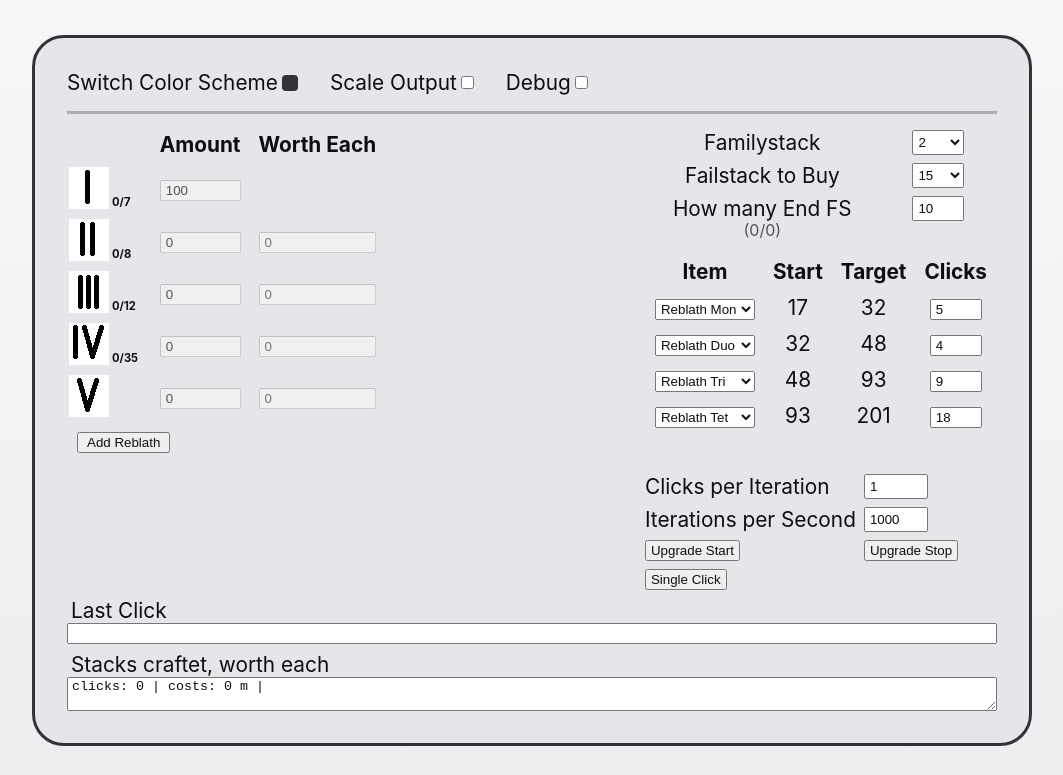
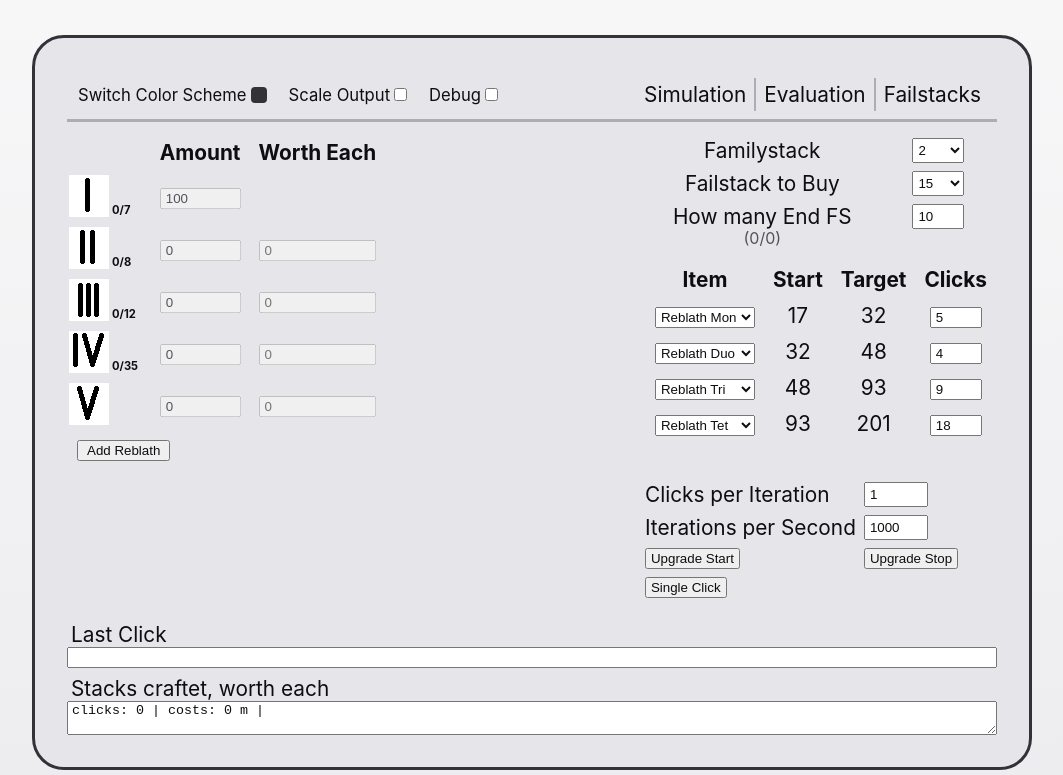
Before and after one commit to D4ycore/BdoEnchantmentSimulator, a website with bundled scripts: page public/index.html in a window 1280 px wide. Shown: the top 775 px of the page, without its empty margins (108-1171 px from the left). Built offline with nearby package versions, Linux system fonts and the light colour scheme.

Commit message:
added nav bar

```diff
--- a/public/index.html
+++ b/public/index.html
@@ -8,7 +8,7 @@
 		<title>BDO Simulator</title>
 	</head>
 	<body>
-		<div class="app">
+		<div id="simulation" class="app">
 			<div id="header">
 				<div class="option">
 					<label for="bColorScheme">Switch Color Scheme</label>
@@ -22,6 +22,11 @@
 					<label for="cbShowDebug">Debug</label>
 					<input type="checkbox" id="cbShowDebug" title="Show Debugging Logs" />
 				</div>
+				<nav>
+					<a href="#simulation">Simulation</a>
+					<a href="#evaluation">Evaluation</a>
+					<a href="#failstacks">Failstacks</a>
+				</nav>
 			</div>
 			<div class="content">
 				<table id="enchantment_items" aria-label="Enchantment Items">
@@ -172,14 +177,14 @@
 				<textarea type="text" id="iStacksCrafted"></textarea>
 			</div>
 		</div>
-		<div class="app">
+		<div id="evaluation" class="app">
 			<div class="grid-list-wrapper">
-				<div id="evaluation" class="grid-list"></div>
+				<div class="grid-list"></div>
 			</div>
 		</div>
-		<div class="app">
+		<div id="failstacks" class="app">
 			<div class="grid-list-wrapper">
-				<div id="failstacks" class="grid-list"></div>
+				<div class="grid-list"></div>
 			</div>
 		</div>
 		<script type="module" src="index.js"></script>
--- a/public/index.js
+++ b/public/index.js
@@ -76,3 +76,23 @@ function initAutoWidth() {
     }
 }
 initAutoWidth();
+function initStickyHeader() {
+    const header = document.getElementById('header');
+    if (!header)
+        return;
+    let sticky;
+    let isSticky = false;
+    window.onscroll = () => {
+        if (!isSticky)
+            sticky = header.offsetTop;
+        if (window.scrollY > sticky) {
+            header.classList.add('fixed-header');
+            isSticky = true;
+        }
+        else {
+            header.classList.remove('fixed-header');
+            isSticky = false;
+        }
+    };
+}
+initStickyHeader();
--- a/public/style.css
+++ b/public/style.css
@@ -219,6 +219,7 @@
 	--font-base: 'Inter', 'Roobert', 'Helvetica Neue', Helvetica, Arial, sans-serif;
 	--font-display: 'Roobert', 'Inter', 'Helvetica Neue', Helvetica, Arial, sans-serif;
 	--font-mono: monospace;
+	scroll-behavior: smooth;
 }
 
 :root {
@@ -303,12 +304,16 @@ body {
 
 *:disabled {
 	color: var(--color-font-disabled);
-	color: revert;
 }
 
 a {
 	color: inherit;
 	text-decoration: none;
+}
+
+a.active,
+a:hover {
+	color: var(--color-magenta-11);
 }
 
 .app {
@@ -323,13 +328,32 @@ a {
 	background: var(--color-app);
 }
 
+#simulation {
+	display: flex;
+	flex-direction: column;
+	gap: var(--space-1);
+}
+
 #header {
 	display: flex;
-	gap: var(--space-2);
-	padding-bottom: var(--space-1);
-	margin-bottom: var(--space-1);
+	gap: var(--space-1);
+	padding: var(--space-05);
+	border-bottom: solid var(--width-3) var(--color-app-accent);
+	background: var(--color-app);
+}
 
-	border-bottom: solid var(--color-app-accent);
+.fixed-header {
+	position: fixed;
+	top: 0;
+	left: 0;
+	width: 100%;
+
+	background: var(--color-app);
+	z-index: 999;
+}
+
+.fixed-header + .content {
+	padding-top: 64px;
 }
 
 .option {
@@ -337,6 +361,8 @@ a {
 	align-items: center;
 	gap: var(--space-025);
 	cursor: pointer;
+	font-size: 0.8em;
+	padding-inline: var(--width-3);
 
 	& * {
 		cursor: pointer;
@@ -363,6 +389,20 @@ a {
 	}
 
 	box-shadow: 0px 0px 4px var(--color-background-end);
+}
+
+nav {
+	display: flex;
+	margin-left: auto;
+
+	& > a {
+		padding-right: var(--space-05);
+		padding-block: var(--space-025);
+		&:not(:first-child) {
+			padding-left: var(--space-05);
+			border-left: solid var(--width-2) var(--color-app-accent);
+		}
+	}
 }
 
 .content {
@@ -573,7 +613,6 @@ textarea {
 }
 
 .total_value {
-	/* color: var(--color-item-total-value); */
 	color: var(--color-total-value);
 }
 .combined_value {
--- a/public/view/View.js
+++ b/public/view/View.js
@@ -20,8 +20,8 @@ export default class View {
         this.bUpgradeStop = nonNullElement(document.querySelector('#bUpgradeStop'), 'Upgrade Stop');
         this.iLastClick = nonNullElement(document.querySelector('#iLastClick'), 'Last Click');
         this.iStacksCrafted = nonNullElement(document.querySelector('#iStacksCrafted'), 'Stacks Crafted');
-        this.dEvaluation = nonNullElement(document.querySelector('#evaluation'), 'Evaluation');
-        this.dFailstacks = nonNullElement(document.querySelector('#failstacks'), 'Failstacks');
+        this.dEvaluation = nonNullElement(document.querySelector('#evaluation .grid-list'), 'Evaluation');
+        this.dFailstacks = nonNullElement(document.querySelector('#failstacks .grid-list'), 'Failstacks');
     }
     link(controller) {
         this.cbScaleOutput.onchange = evt => {
--- a/src/style.css
+++ b/src/style.css
@@ -219,6 +219,7 @@
 	--font-base: 'Inter', 'Roobert', 'Helvetica Neue', Helvetica, Arial, sans-serif;
 	--font-display: 'Roobert', 'Inter', 'Helvetica Neue', Helvetica, Arial, sans-serif;
 	--font-mono: monospace;
+	scroll-behavior: smooth;
 }
 
 :root {
@@ -303,12 +304,16 @@ body {
 
 *:disabled {
 	color: var(--color-font-disabled);
-	color: revert;
 }
 
 a {
 	color: inherit;
 	text-decoration: none;
+}
+
+a.active,
+a:hover {
+	color: var(--color-magenta-11);
 }
 
 .app {
@@ -323,13 +328,32 @@ a {
 	background: var(--color-app);
 }
 
+#simulation {
+	display: flex;
+	flex-direction: column;
+	gap: var(--space-1);
+}
+
 #header {
 	display: flex;
-	gap: var(--space-2);
-	padding-bottom: var(--space-1);
-	margin-bottom: var(--space-1);
+	gap: var(--space-1);
+	padding: var(--space-05);
+	border-bottom: solid var(--width-3) var(--color-app-accent);
+	background: var(--color-app);
+}
 
-	border-bottom: solid var(--color-app-accent);
+.fixed-header {
+	position: fixed;
+	top: 0;
+	left: 0;
+	width: 100%;
+
+	background: var(--color-app);
+	z-index: 999;
+}
+
+.fixed-header + .content {
+	padding-top: 64px;
 }
 
 .option {
@@ -337,6 +361,8 @@ a {
 	align-items: center;
 	gap: var(--space-025);
 	cursor: pointer;
+	font-size: 0.8em;
+	padding-inline: var(--width-3);
 
 	& * {
 		cursor: pointer;
@@ -363,6 +389,20 @@ a {
 	}
 
 	box-shadow: 0px 0px 4px var(--color-background-end);
+}
+
+nav {
+	display: flex;
+	margin-left: auto;
+
+	& > a {
+		padding-right: var(--space-05);
+		padding-block: var(--space-025);
+		&:not(:first-child) {
+			padding-left: var(--space-05);
+			border-left: solid var(--width-2) var(--color-app-accent);
+		}
+	}
 }
 
 .content {
@@ -573,7 +613,6 @@ textarea {
 }
 
 .total_value {
-	/* color: var(--color-item-total-value); */
 	color: var(--color-total-value);
 }
 .combined_value {
--- a/src/view/View.ts
+++ b/src/view/View.ts
@@ -52,8 +52,8 @@ export default class View {
 		this.iLastClick = nonNullElement(document.querySelector<HTMLInputElement>('#iLastClick'), 'Last Click');
 		this.iStacksCrafted = nonNullElement(document.querySelector<HTMLTextAreaElement>('#iStacksCrafted'), 'Stacks Crafted');
 
-		this.dEvaluation = nonNullElement(document.querySelector<HTMLDivElement>('#evaluation'), 'Evaluation');
-		this.dFailstacks = nonNullElement(document.querySelector<HTMLDivElement>('#failstacks'), 'Failstacks');
+		this.dEvaluation = nonNullElement(document.querySelector<HTMLDivElement>('#evaluation .grid-list'), 'Evaluation');
+		this.dFailstacks = nonNullElement(document.querySelector<HTMLDivElement>('#failstacks .grid-list'), 'Failstacks');
 	}
 
 	link(controller: Controller) {
```
Also changed, not shown: src/index.html (+10 -5 lines), src/index.ts (+20 -0 lines).
